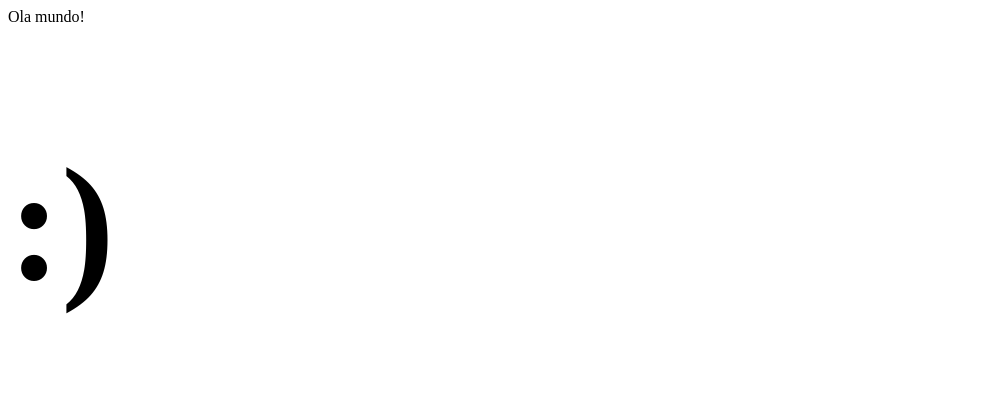
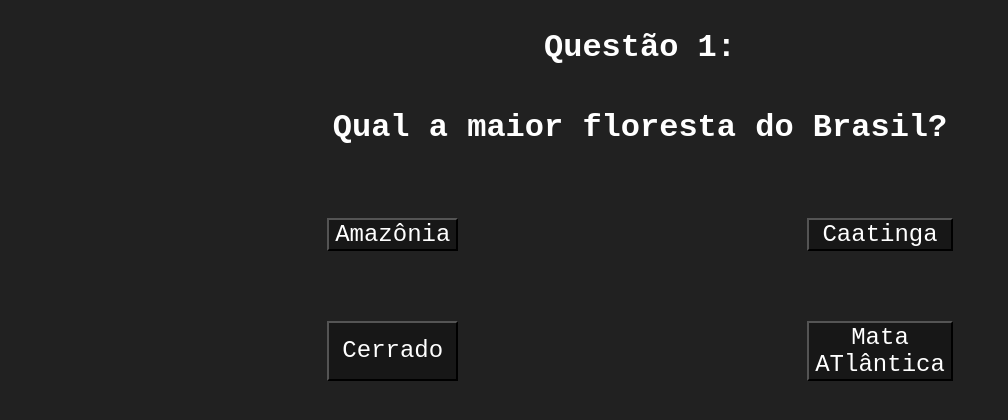
Before and after one commit to Slyyd/site-meio-ambiente, a plain HTML site: page docs/index.html in a window 1280 px wide. Shown: the whole page, without its empty margins (0-1008 px from the left). Drawn offline with Linux system fonts and the light colour scheme.

Commit message:
Feito o básico do backend das questoes

```diff
--- /dev/null
+++ b/docs/css/main.css
@@ -0,0 +1,44 @@
+body {
+
+    background-color: #212121;
+
+}
+
+.container {
+
+    display: flex;
+    flex-direction: column;
+    justify-content: center;
+    align-items: center;
+
+}
+
+.container h1 {
+
+    color:  white;
+    font-family: 'Courier New', Courier, monospace;
+
+}
+
+
+.questionDiv {
+
+    margin-top: 50px;
+    display: inline-grid;
+    grid-template-columns: auto auto;
+    grid-template-rows: auto auto;
+    column-gap: 100%;
+    row-gap: 70px;
+    justify-content: center;
+    align-content: center;
+
+}
+
+.questionDiv button {
+
+    color: white;
+    background-color: rgba(0,0,0,0.3);
+    font-family: 'Courier New', Courier, monospace;
+    font-size: 1.5em;
+
+}
--- a/docs/index.html
+++ b/docs/index.html
@@ -3,24 +3,28 @@
 <head>
     <meta charset="UTF-8">
     <meta name="viewport" content="width=device-width, initial-scale=1.0">
-    <link rel="stylesheet" href="css/style.css">
+    <link rel="stylesheet" type="text/css" href="css/main.css">
     <title>Document</title>
 </head>
 <body>
 
 
-    Ola mundo!
+    <div class="container">
+
+        <h1> Questão <span id="spn_num_questao">n</span>:</h1>
+
+        <h1><span id="spn_txt_questao"></span></h1>
+
+        <div class="questionDiv">
 
 
-    <h1 style="font-size: 10em;">:)</h1>
+        </div>
 
 
 
 
+    </div>
 
-
-
-
-    <script src="js/app.js"></script>
+    <script type="module" src="js/app.js"></script>
 </body>
 </html>
--- a/docs/js/app.js
+++ b/docs/js/app.js
@@ -1 +1,38 @@
-// Código do site
+import  {retornarQuestaoAtual, carregarQuestoes } from "./views/QuestionHandler.js";
+
+let questionArray = await carregarQuestoes();
+let questaoAtual = retornarQuestaoAtual(questionArray);
+
+let spn_num_questao = document.querySelector("#spn_num_questao");
+let spn_txt_questao = document.querySelector("#spn_txt_questao");
+
+let div_questoes = document.querySelector(".questionDiv")
+
+
+
+function atualizarFrontEnd() {
+    spn_num_questao.textContent = "1";
+    spn_txt_questao.textContent = questaoAtual.pergunta;
+
+    let textFinal = "";
+
+    for (const resposta in questaoAtual.opcoes) {
+        let newButton = document.createElement("button");
+        newButton.textContent = questaoAtual.opcoes[resposta];
+
+        newButton.addEventListener("click", () => {
+            console.log(questaoAtual.resposta)
+            if (resposta == parseInt(questaoAtual.resposta)) {console.log("Parabéns!")}
+        });
+
+
+        div_questoes.appendChild(newButton);
+
+    }
+
+
+
+
+}
+
+atualizarFrontEnd();
--- /dev/null
+++ b/docs/js/models/Question.js
@@ -0,0 +1,22 @@
+
+export default class Question {
+
+    respCoded;
+
+    constructor(pergunta, opcoes, resposta, nivel) {
+
+        this.pergunta = pergunta;
+        this.opcoes = opcoes;
+        /*
+        respCoded = atob(resposta); // Resposta vai vir pelo .json em Base64. Esse atob é pra decodificar ela
+        this.resposta = this.respCoded.replace("resposta:", ""); // Remove o "resposta:" que é usado pra antes de codificar a string
+        */
+        this.resposta = resposta.replace("resposta:", ""); // Temporário enquanto as repostas não estiverem em Base64
+        this.nivel = nivel;
+
+    }
+
+
+
+
+}
--- /dev/null
+++ b/docs/js/views/QuestionHandler.js
@@ -0,0 +1,48 @@
+import Question from "../models/Question.js";
+
+const QuestionFile = "../questions.json";
+let QuestionJSON = {};
+let questionCounter = 1;
+
+
+
+
+export async function carregarQuestoes() {
+    // Carrega todas as questões
+    try {
+
+        const dados = await fetch(QuestionFile);
+        if (!dados.ok) {throw new Error("Falha no Fetch")}
+        QuestionJSON = await dados.json();
+        let questionList = criarClasses(QuestionJSON);
+        return questionList;
+
+    } catch (err) {
+        console.error(err);
+    }
+
+}
+
+export function retornarQuestaoAtual(currentJSON) {
+    return currentJSON[questionCounter];
+}
+
+export default function proximaQuestao() {
+    // Passa pra próxima questão
+    questionCounter ++;
+}
+
+function criarClasses(questions) {
+    let newQuestionArray = []
+
+    for (const question in questions) {
+        newQuestionArray[question] = new Question(
+            questions[question].questao,
+            questions[question].opcoes,
+            questions[question].resposta,
+            questions[question].nivel
+        )
+    }
+
+    return newQuestionArray;
+}
```
Also changed, not shown: docs/css/style.css (deleted).
